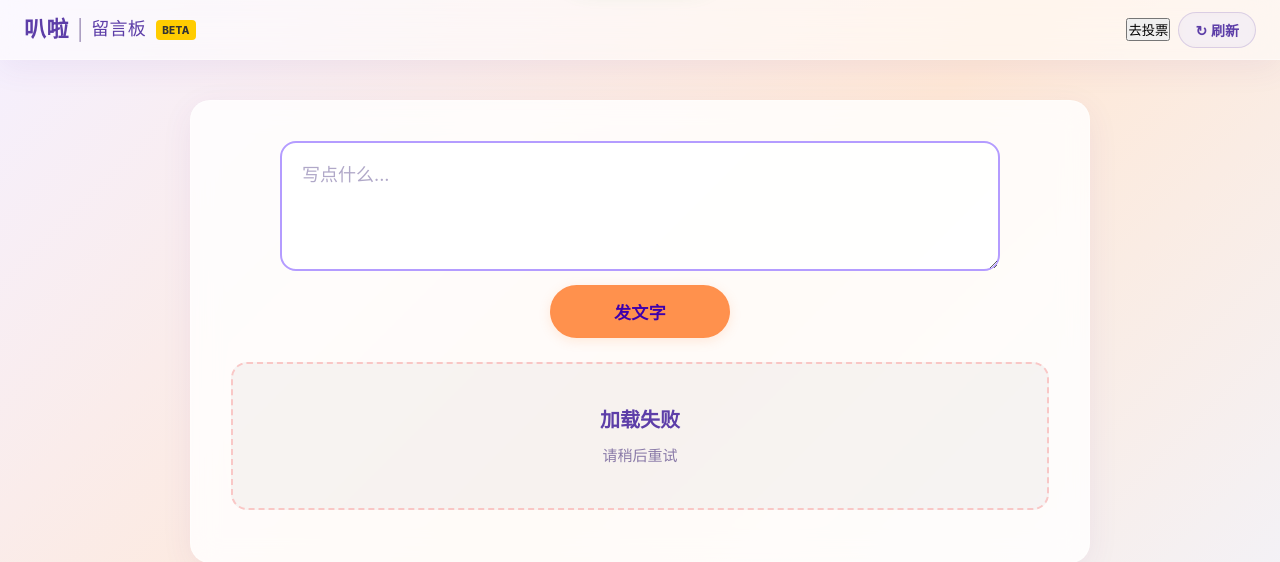
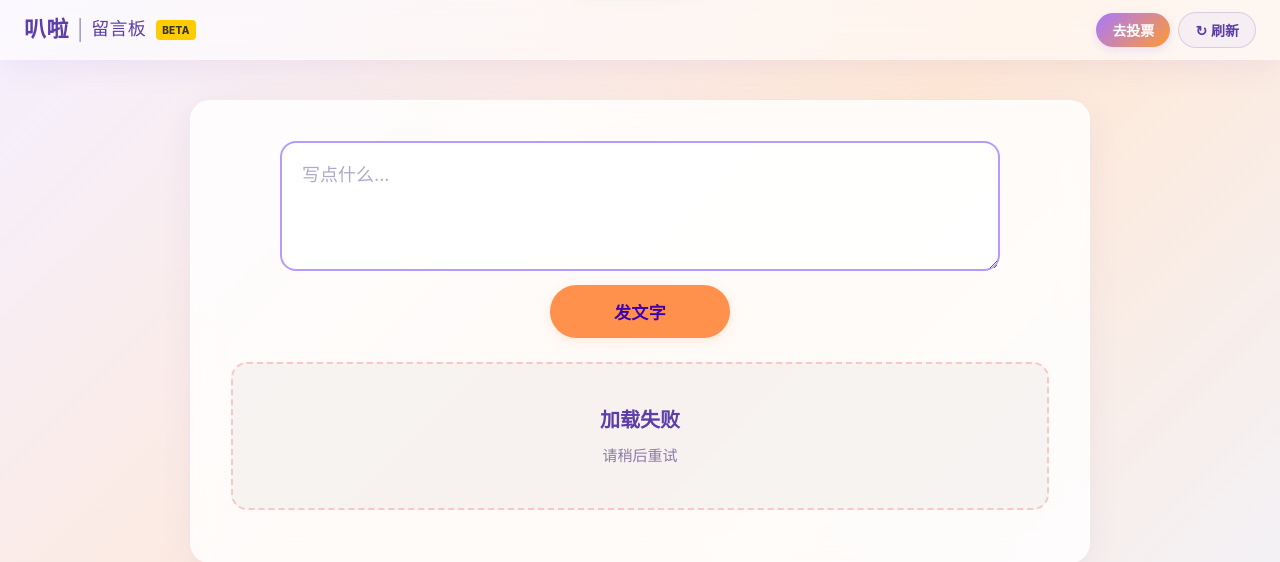
Before and after one commit to jasperinsh-afk/Babble, a Flask app: page /message in a window 1280 px wide. Shown: the top 562 px of the page. Run offline with Flask 3, Linux system fonts and the light colour scheme.

Commit message:
Update message.css

```diff
--- a/static/css/message.css
+++ b/static/css/message.css
@@ -139,7 +139,25 @@
     background: rgba(93, 62, 168, 0.14);
     transform: translateY(-1px);
 }
-
+/* 去投票按钮 */
+.vote-btn {
+  background: linear-gradient(135deg, #A878FF, #FF9933);
+  color: #fff;
+  border: none;
+  padding: 7px 16px;
+  border-radius: 999px;
+  font-size: 14px;
+  font-weight: 700;
+  cursor: pointer;
+  transition: all 0.2s ease;
+  backdrop-filter: blur(4px);
+  box-shadow: 0 3px 10px rgba(168, 120, 255, 0.2);
+}
+.vote-btn:hover {
+  transform: translateY(-1px);
+  box-shadow: 0 5px 15px rgba(168, 120, 255, 0.28);
+  filter: brightness(1.05);
+}
 /* ========= Toast提示 ========= */
 .success-toast {
     position: fixed;
```
